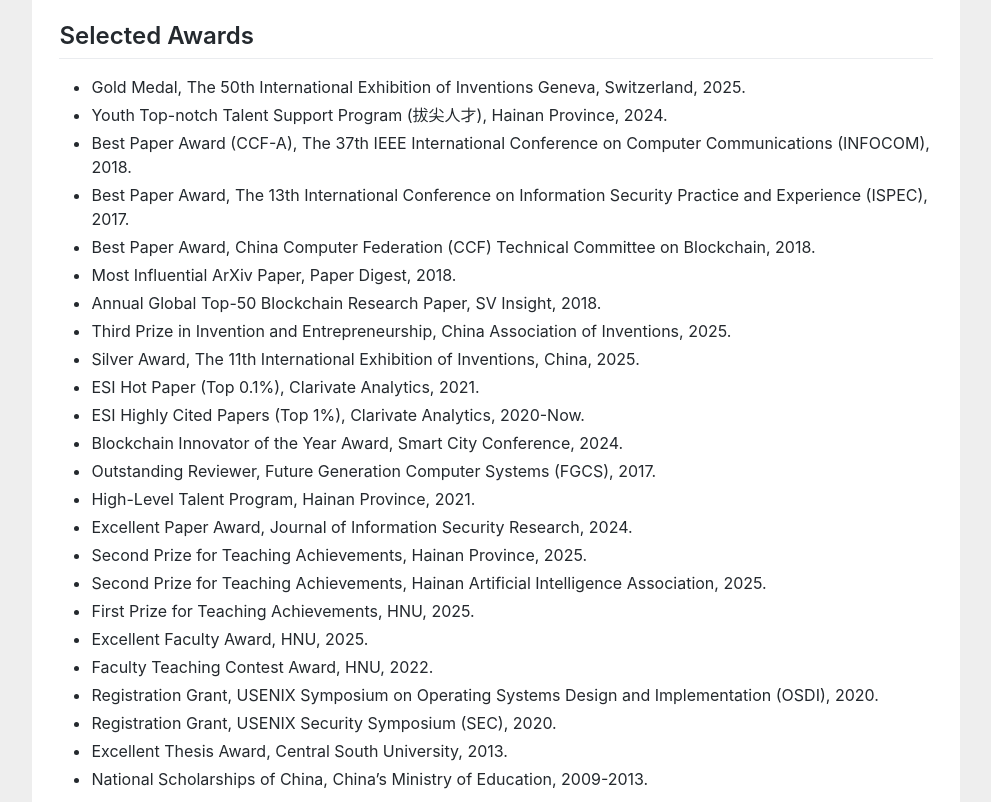
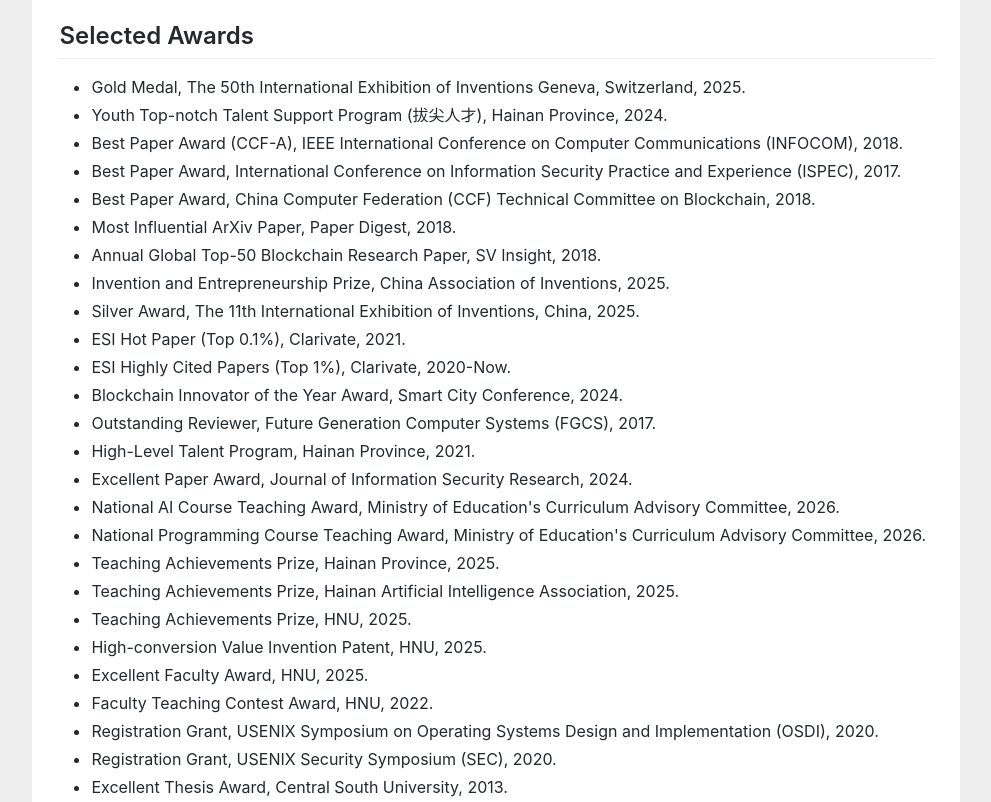
Before and after one commit to csxqli/csxqli.github.io, a plain HTML site: page index.html in a window 1280 px wide. Shown: the part 962-1764 px from the top of the page, without its empty margins (144-1135 px from the left). Drawn offline with Linux system fonts and the light colour scheme.

Commit message:
Add files via upload

```diff
--- a/index.html
+++ b/index.html
@@ -47,7 +47,7 @@ body {
 					<li>Associate Professor & PhD Supervisor</li>
 					<li>School of Cyberspace Security, <a href="http://en.hainanu.edu.cn" target="_blank">Hainan University</a>, Haikou</li>
 
-					  <li>IEEE & ACM & AAAI Member, CCF Senior Member, CAAI Life Member</strong></li>
+					  <li>IEEE & ACM Member, CCF Senior Member, CAAI Life Member</strong></li>
 	                  <li>Emails: <strong>csxqli@ieee.org / csxqli[at]hainanu.edu.cn</strong></li>
 					  <li>Other Sites: &nbsp; <a href="files/WeChat.png" target="_blank"> WeChat(微信)</a>, &nbsp; <a href="https://www.scholat.com/csxqli" target="_blank"> 中文網頁</a>, &nbsp; <a href="https://scholar.google.com/citations?user=6gSMZUYAAAAJ&hl=en" target="_blank"> Google Scholar</a>, &nbsp; <a href="https://x.com/csxqli" target="_blank"> Twitter(X)</a>, &nbsp; <a href="https://www.linkedin.com/in/csxqli" target="_blank"> LinkedIn</a>
 					 <p style="color:red"><strong>Looking for self-motivated students (Doctor & Master & Bachelor) and PostDoc. Welcome to contact me!</strong></p>
@@ -85,28 +85,30 @@ body {
 					<ul>
 						<li>Gold Medal, The 50th International Exhibition of Inventions Geneva, Switzerland, 2025.</li>
 						<li>Youth Top-notch Talent Support Program (拔尖人才), Hainan Province, 2024.</li>
-						<li>Best Paper Award (CCF-A), The 37th IEEE International Conference on Computer Communications (INFOCOM), 2018.</li>
-						<li>Best Paper Award, The 13th International Conference on Information Security Practice and Experience (ISPEC), 2017.</li>
+						<li>Best Paper Award (CCF-A), IEEE International Conference on Computer Communications (INFOCOM), 2018.</li>
+						<li>Best Paper Award, International Conference on Information Security Practice and Experience (ISPEC), 2017.</li>
 						<li>Best Paper Award, China Computer Federation (CCF) Technical Committee on Blockchain, 2018.</li>
 						<li>Most Influential ArXiv Paper, Paper Digest, 2018.</li>
 						<li>Annual Global Top-50 Blockchain Research Paper, SV Insight, 2018.</li>
-						<li>Third Prize in Invention and Entrepreneurship, China Association of Inventions, 2025.</li>
+						<li>Invention and Entrepreneurship Prize, China Association of Inventions, 2025.</li>
 						<li>Silver Award, The 11th International Exhibition of Inventions, China, 2025.</li>
-						<li>ESI Hot Paper (Top 0.1%), Clarivate Analytics, 2021.</li>
-						<li>ESI Highly Cited Papers (Top 1%), Clarivate Analytics, 2020-Now.</li>
+						<li>ESI Hot Paper (Top 0.1%), Clarivate, 2021.</li>
+						<li>ESI Highly Cited Papers (Top 1%), Clarivate, 2020-Now.</li>
 						<li>Blockchain Innovator of the Year Award, Smart City Conference, 2024.</li>
 						<li>Outstanding Reviewer, Future Generation Computer Systems (FGCS), 2017.</li>
 						<li>High-Level Talent Program, Hainan Province, 2021.</li>
 						<li>Excellent Paper Award, Journal of Information Security Research, 2024.</li>
-						<li>Second Prize for Teaching Achievements, Hainan Province, 2025.</li>
-						<li>Second Prize for Teaching Achievements, Hainan Artificial Intelligence Association, 2025.</li>
-						<li>First Prize for Teaching Achievements, HNU, 2025.</li>
+						<li>National AI Course Teaching Award, Ministry of Education's Curriculum Advisory Committee, 2026.</li>
+						<li>National Programming Course Teaching Award, Ministry of Education's Curriculum Advisory Committee, 2026.</li>
+						<li>Teaching Achievements Prize, Hainan Province, 2025.</li>
+						<li>Teaching Achievements Prize, Hainan Artificial Intelligence Association, 2025.</li>
+						<li>Teaching Achievements Prize, HNU, 2025.</li>
+						<li>High-conversion Value Invention Patent, HNU, 2025.</li>
 						<li>Excellent Faculty Award, HNU, 2025.</li>
 						<li>Faculty Teaching Contest Award, HNU, 2022.</li>
 						<li>Registration Grant, USENIX Symposium on Operating Systems Design and Implementation (OSDI), 2020.</li>
 						<li>Registration Grant, USENIX Security Symposium (SEC), 2020.</li>
 						<li>Excellent Thesis Award, Central South University, 2013.</li>
-						<li>National Scholarships of China, China’s Ministry of Education, 2009-2013.</li>
 					</ul>
 
 				<h2>Selected Fundings</h2>
@@ -350,6 +352,7 @@ body {
 				<h4>Program Committee for Conferences:</h4>
 					<li>The 36th/33rd ACM International World Wide Web Conference (WWW), 2026/2023</li>
 				    <li>The 41th/40th Annual AAAI Conference on Artificial Intelligence (AAAI), 2027/2026</li>
+				    <li>The 36th International Joint Conference on Artificial Intelligence (IJCAI), 2027</li>
 				    <li>The 24th IEEE International Conference on Trust, Security and Privacy in Computing and Communications (TrustCom), 2025</li>
 				    <li>International Conference on Blockchain Research and Applications (BCRA), 2026</li>
 				    <li>The 22nd International Conference on Information Security and Cryptology (Inscrypt), 2026</li>
```
